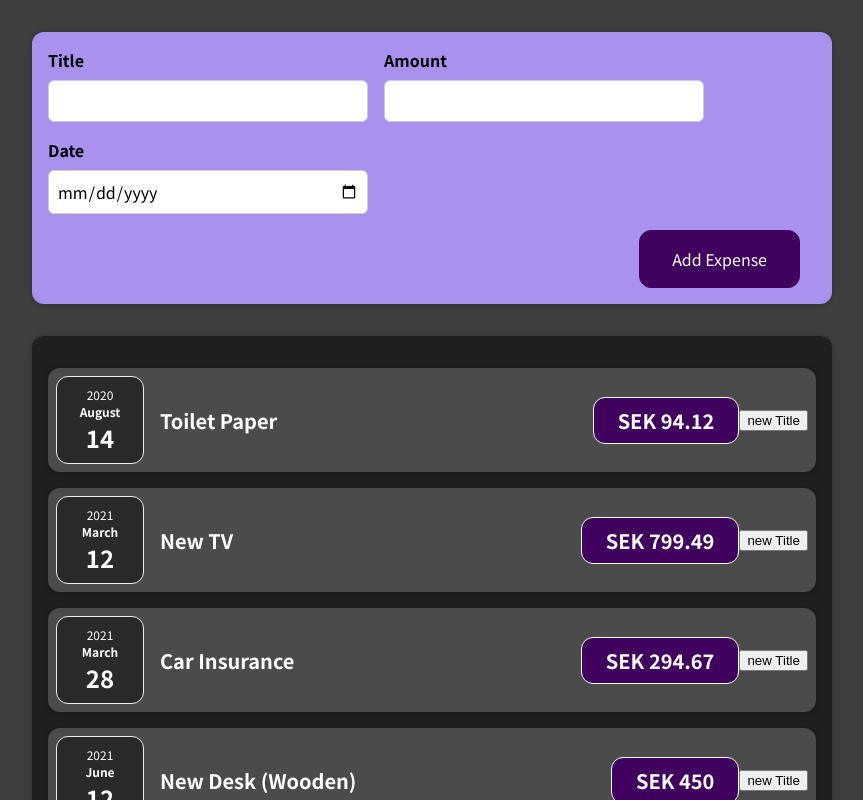
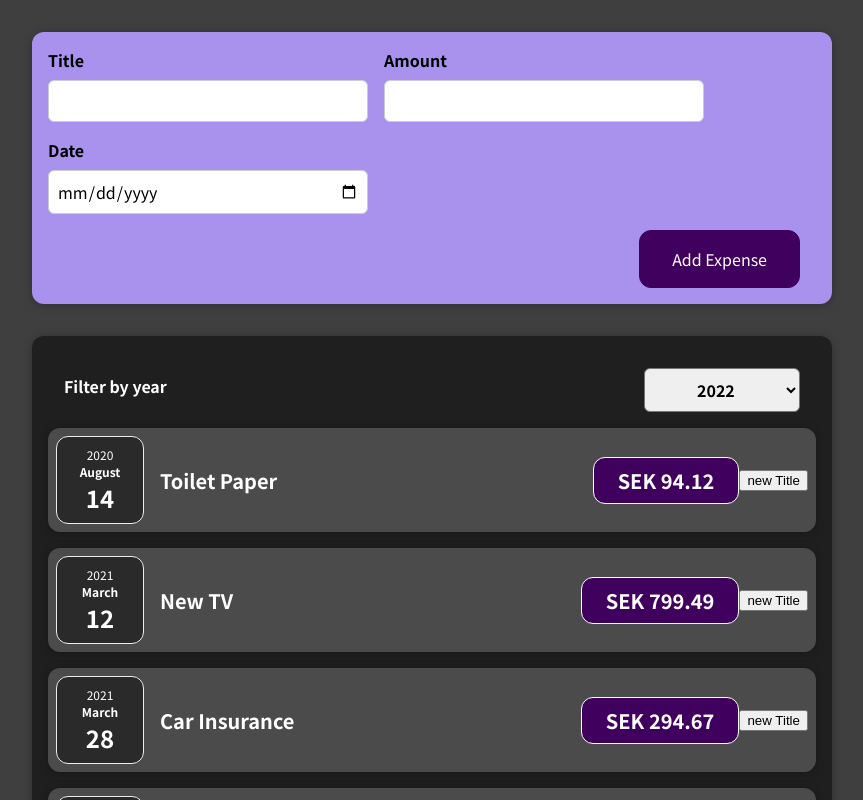
Before and after one commit to moitrayee3009/expense-tracker, a React (Create React App) app: page / in a window 1280 px wide. Shown: the top 800 px of the page, without its empty margins (208-1071 px from the left). Built offline with nearby package versions, Linux system fonts and the light colour scheme.

Commit message:
added year filter

```diff
--- a/src/components/Expenses/Expenses.js
+++ b/src/components/Expenses/Expenses.js
@@ -1,11 +1,23 @@
-import React from 'react'
+import React, { useState } from 'react'
 import Card from '../UI/Card'
 import './Expense.css'
 import ExpenseItem from './ExpenseItem'
+import ExpensesFilter from './ExpensesFilter'
 
 function Expenses(props) {
+  const [filteredYear, setFilteredYear] = useState('2022')
+
+  const filterYearHandler = (selectedYear) => {
+    setFilteredYear(selectedYear)
+  }
+
   return (
+    <div>
       <Card className='expenses'>
+        <ExpensesFilter
+          selected={filteredYear}
+          onChangeFilterdYear={filterYearHandler}
+        />
         {props.data.map((expense, i) => (
           <ExpenseItem
             key={i}
@@ -15,6 +27,7 @@
           />
         ))}
       </Card>
+    </div>
   )
 }
 
--- /dev/null
+++ b/src/components/Expenses/ExpensesFilter.css
@@ -0,0 +1,24 @@
+.expenses-filter {
+  color: white;
+  padding: 0 1rem;
+}
+
+.expenses-filter__control {
+  display: flex;
+  width: 100%;
+  align-items: center;
+  justify-content: space-between;
+  margin: 1rem 0;
+}
+
+.expenses-filter label {
+  font-weight: bold;
+  margin-bottom: 0.5rem;
+}
+
+.expenses-filter select {
+  font: inherit;
+  padding: 0.5rem 3rem;
+  font-weight: bold;
+  border-radius: 6px;
+}
--- /dev/null
+++ b/src/components/Expenses/ExpensesFilter.js
@@ -0,0 +1,25 @@
+import React from 'react'
+
+import './ExpensesFilter.css'
+
+const ExpensesFilter = (props) => {
+  const dropdownHandler = (e) => {
+    props.onChangeFilterdYear(e.target.valiue)
+  }
+
+  return (
+    <div className='expenses-filter'>
+      <div className='expenses-filter__control'>
+        <label>Filter by year</label>
+        <select value={props.selected} onChange={dropdownHandler}>
+          <option value='2022'>2022</option>
+          <option value='2021'>2021</option>
+          <option value='2020'>2020</option>
+          <option value='2019'>2019</option>
+        </select>
+      </div>
+    </div>
+  )
+}
+
+export default ExpensesFilter
```
Also changed, not shown: src/components/Expenses/ExpenseFilter.js (added, +21 -0 lines), 1 other file (tests, documents, lock files or other folders). Lines whose indentation alone changed are shown as unchanged.
